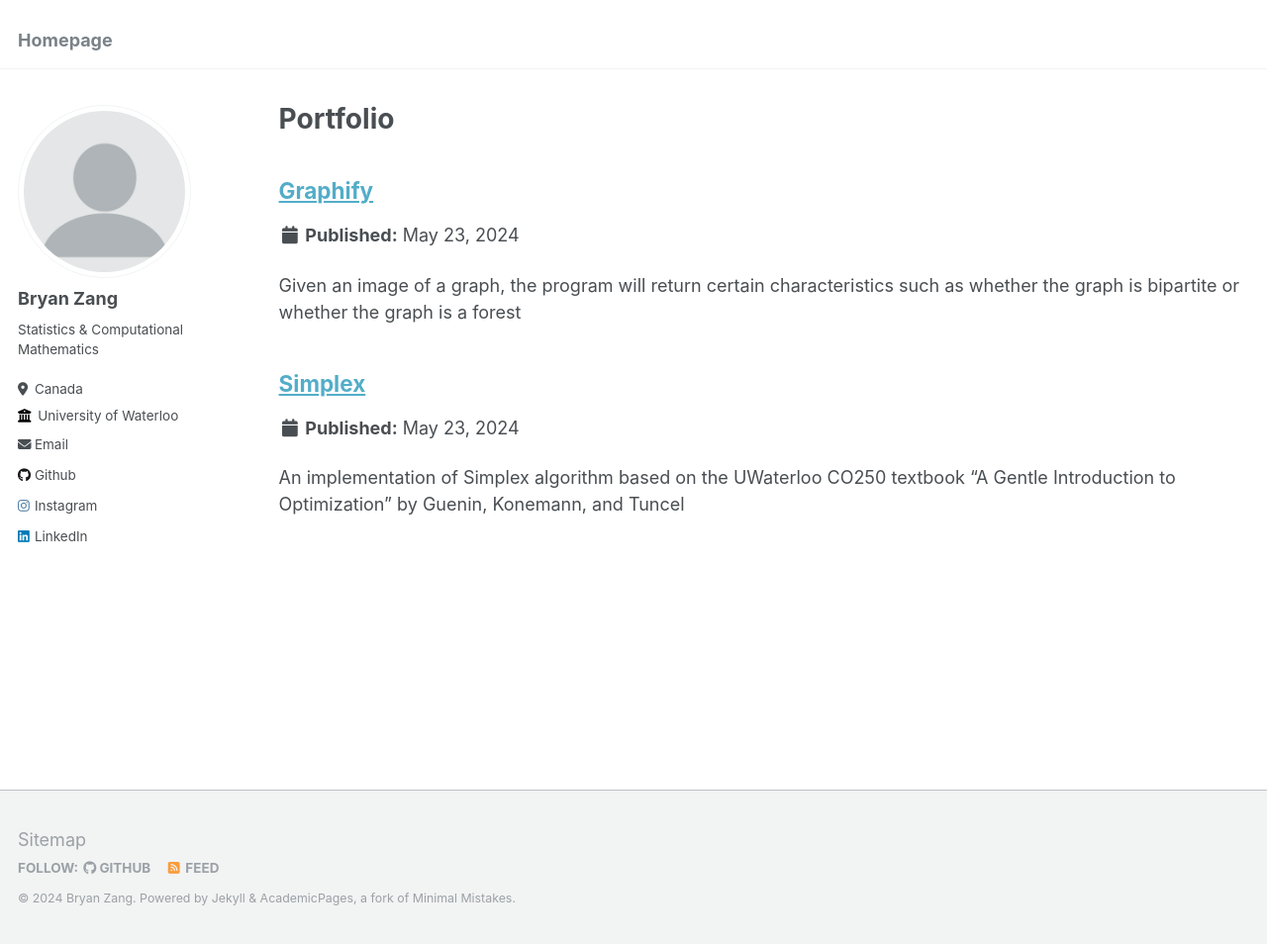
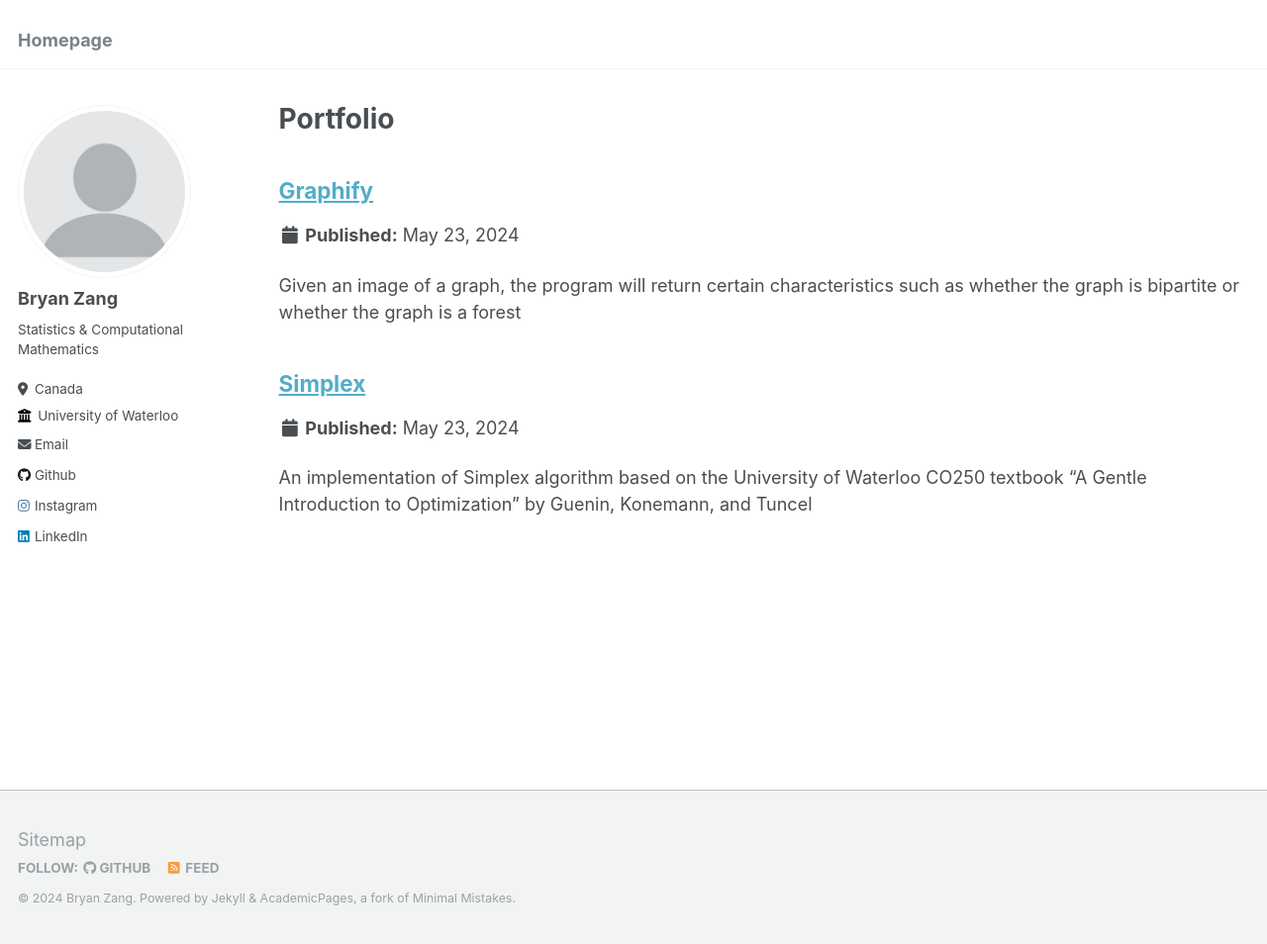
Before and after one commit to bryanzang/bryanzang.github.io, a Jekyll site: the page built from _pages/portfolio.html, in a window 1280 px wide and 954 px high. Shown: the whole window at 99% size. Built offline with Jekyll 4.4.1, drawn with Linux system fonts in a browser that asks for light colours.

Commit message:
Update portfolio-2.md

```diff
--- a/_portfolio/portfolio-2.md
+++ b/_portfolio/portfolio-2.md
@@ -1,6 +1,6 @@
 ---
 title: "Simplex"
-excerpt: "An implementation of Simplex algorithm based on the UWaterloo CO250 textbook \"A Gentle Introduction to Optimization\" by Guenin, Konemann, and Tuncel"
+excerpt: "An implementation of Simplex algorithm based on the University of Waterloo CO250 textbook \"A Gentle Introduction to Optimization\" by Guenin, Konemann, and Tuncel"
 collection: portfolio
 ---
 
```
